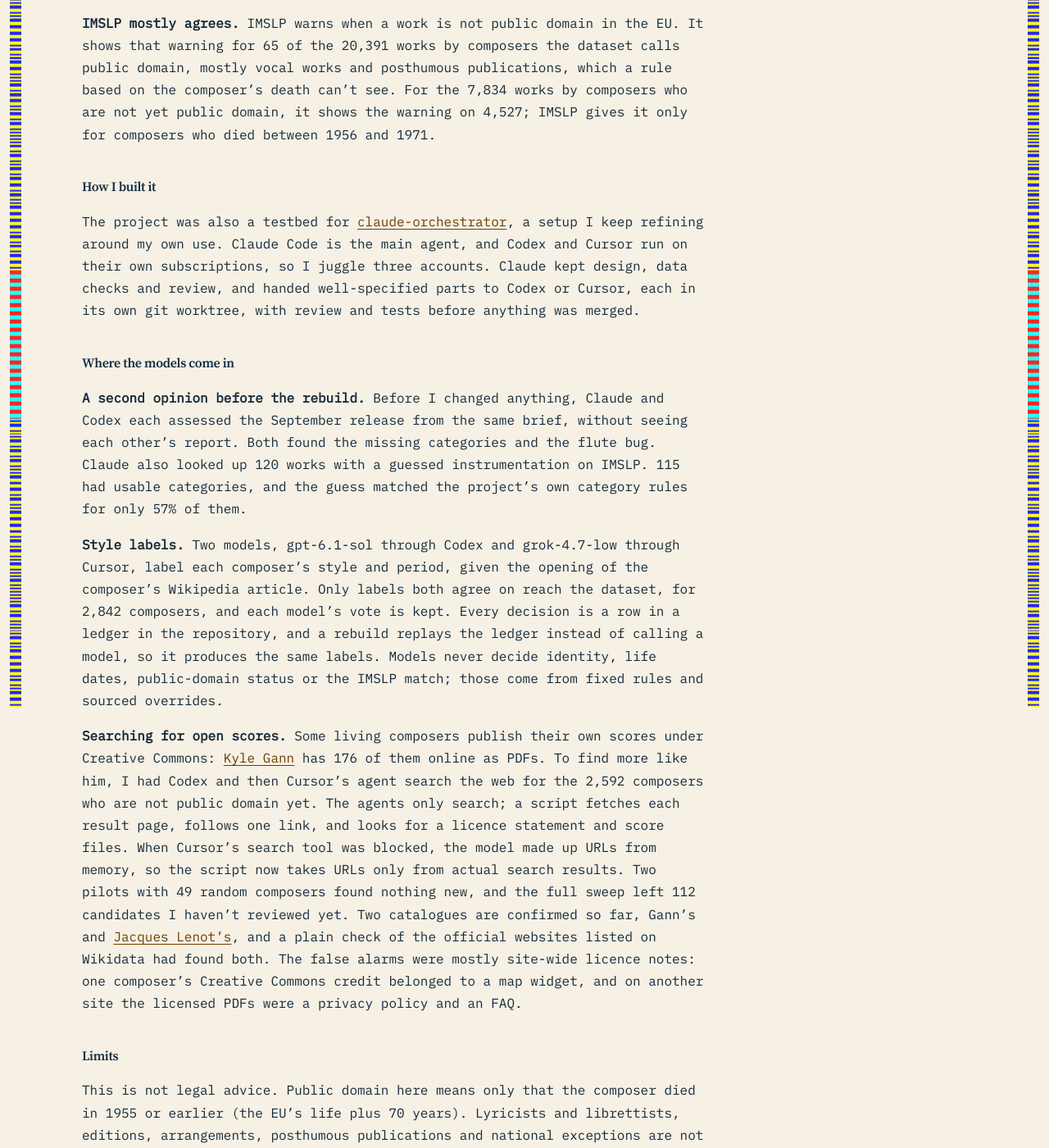
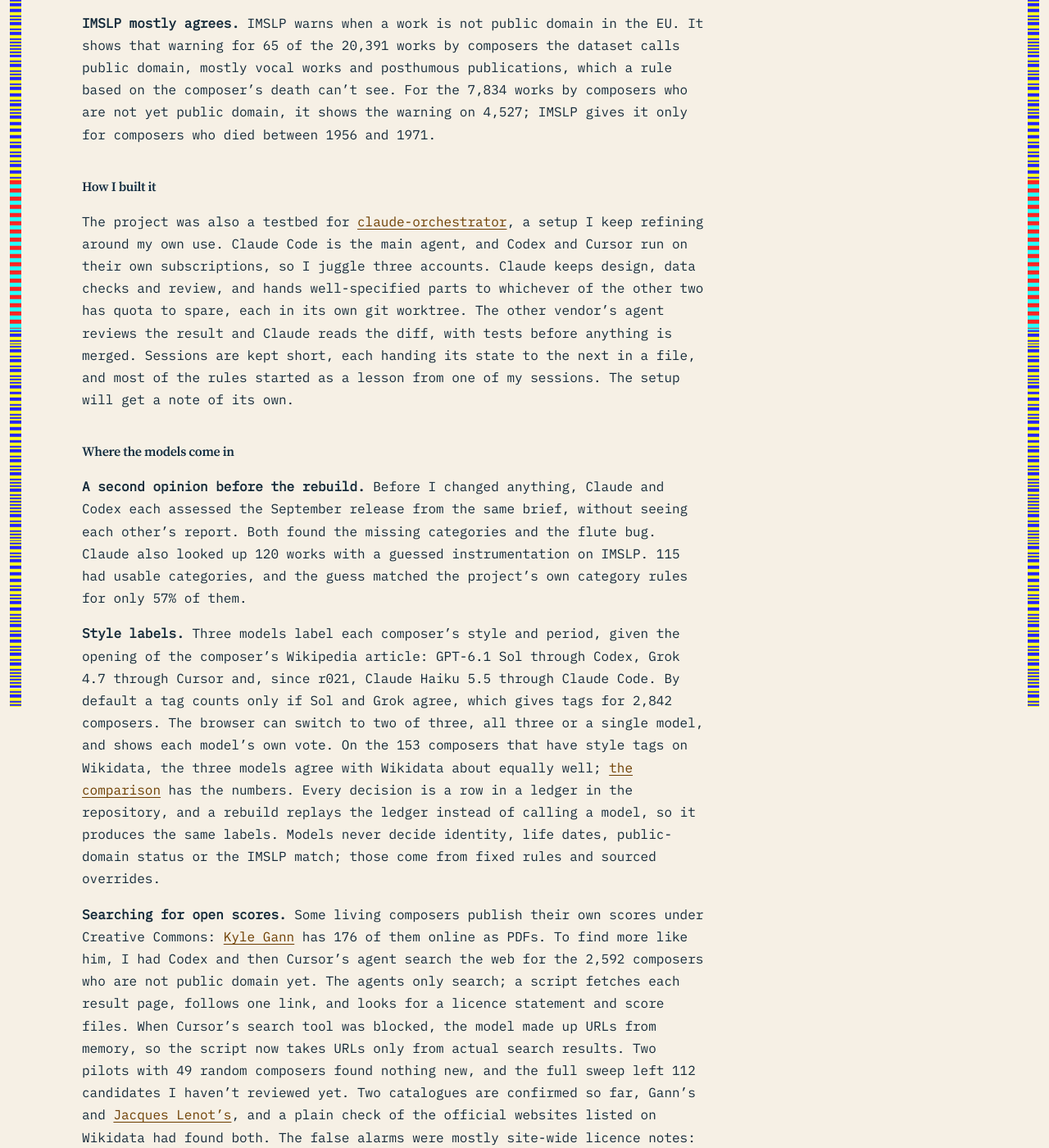
Before and after one commit to egorpol/egorpol.github.io, a Jekyll site: the page built from _posts/2026-10-28-public-domain-sheet-music-finder-revisited.md, in a window 1280 px wide and 1400 px high, scrolled down 1926 px. Shown: the whole window at 82% size. Built offline with Jekyll 4.4.1, drawn with Linux system fonts in a browser that asks for light colours; some of the changed text lies outside the part shown.

Commit message:
Update the eu-pd note for r021 and the current claude-orchestrator
The note describes data version r021 (Claude Haiku 5.5 as a third style
labeller, the browser's choice of whose tags count) and links eu-pd's
comparison with Wikidata. The orchestrator paragraph describes the setup
as it is now and says it will get its own note.

Co-Authored-By: Claude Opus 5.5 <noreply@anthropic.com>

```diff
--- a/_posts/2026-10-28-public-domain-sheet-music-finder-revisited.md
+++ b/_posts/2026-10-28-public-domain-sheet-music-finder-revisited.md
@@ -15,7 +15,7 @@ The old version was a Jupyter notebook of about 200 lines. It scraped Wikipedia
 
 ## What it is now
 
-[eu-pd-composers](https://github.com/egorpol/eu-pd-composers) is a versioned dataset with a [browser](https://egorpol.github.io/eu-pd-composers/). It starts from the same Wikipedia list and adds life dates and identifiers from [Wikidata](https://www.wikidata.org/), each composer’s work pages from [IMSLP](https://imslp.org/), and authority records from [GND](https://lobid.org/gnd) and [VIAF](https://viaf.org/). The current release, r020:
+[eu-pd-composers](https://github.com/egorpol/eu-pd-composers) is a versioned dataset with a [browser](https://egorpol.github.io/eu-pd-composers/). It starts from the same Wikipedia list and adds life dates and identifiers from [Wikidata](https://www.wikidata.org/), each composer’s work pages from [IMSLP](https://imslp.org/), and authority records from [GND](https://lobid.org/gnd) and [VIAF](https://viaf.org/). The current data version, r021:
 
 |                                                    | Composers |
 | -------------------------------------------------- | --------- |
@@ -39,13 +39,13 @@ Open licences are a separate axis from public domain. On IMSLP, 5,573 works have
 
 ## How I built it
 
-The project was also a testbed for [claude-orchestrator](https://github.com/egorpol/claude-orchestrator), a setup I keep refining around my own use. Claude Code is the main agent, and Codex and Cursor run on their own subscriptions, so I juggle three accounts. Claude kept design, data checks and review, and handed well-specified parts to Codex or Cursor, each in its own git worktree, with review and tests before anything was merged.
+The project was also a testbed for [claude-orchestrator](https://github.com/egorpol/claude-orchestrator), a setup I keep refining around my own use. Claude Code is the main agent, and Codex and Cursor run on their own subscriptions, so I juggle three accounts. Claude keeps design, data checks and review, and hands well-specified parts to whichever of the other two has quota to spare, each in its own git worktree. The other vendor’s agent reviews the result and Claude reads the diff, with tests before anything is merged. Sessions are kept short, each handing its state to the next in a file, and most of the rules started as a lesson from one of my sessions. The setup will get a note of its own.
 
 ## Where the models come in
 
 **A second opinion before the rebuild.** Before I changed anything, Claude and Codex each assessed the September release from the same brief, without seeing each other’s report. Both found the missing categories and the flute bug. Claude also looked up 120 works with a guessed instrumentation on IMSLP. 115 had usable categories, and the guess matched the project’s own category rules for only 57% of them.
 
-**Style labels.** Two models, gpt-6.1-sol through Codex and grok-4.7-low through Cursor, label each composer’s style and period, given the opening of the composer’s Wikipedia article. Only labels both agree on reach the dataset, for 2,842 composers, and each model’s vote is kept. Every decision is a row in a ledger in the repository, and a rebuild replays the ledger instead of calling a model, so it produces the same labels. Models never decide identity, life dates, public-domain status or the IMSLP match; those come from fixed rules and sourced overrides.
+**Style labels.** Three models label each composer’s style and period, given the opening of the composer’s Wikipedia article: GPT-6.1 Sol through Codex, Grok 4.7 through Cursor and, since r021, Claude Haiku 5.5 through Claude Code. By default a tag counts only if Sol and Grok agree, which gives tags for 2,842 composers. The browser can switch to two of three, all three or a single model, and shows each model’s own vote. On the 153 composers that have style tags on Wikidata, the three models agree with Wikidata about equally well; [the comparison](https://github.com/egorpol/eu-pd-composers/blob/main/docs/LLM_STYLES.md) has the numbers. Every decision is a row in a ledger in the repository, and a rebuild replays the ledger instead of calling a model, so it produces the same labels. Models never decide identity, life dates, public-domain status or the IMSLP match; those come from fixed rules and sourced overrides.
 
 **Searching for open scores.** Some living composers publish their own scores under Creative Commons: [Kyle Gann](https://www.kylegann.com/Gannmusic.html) has 176 of them online as PDFs. To find more like him, I had Codex and then Cursor’s agent search the web for the 2,592 composers who are not public domain yet. The agents only search; a script fetches each result page, follows one link, and looks for a licence statement and score files. When Cursor’s search tool was blocked, the model made up URLs from memory, so the script now takes URLs only from actual search results. Two pilots with 49 random composers found nothing new, and the full sweep left 112 candidates I haven’t reviewed yet. Two catalogues are confirmed so far, Gann’s and [Jacques Lenot’s](https://www.jacqueslenot.net/partitions/), and a plain check of the official websites listed on Wikidata had found both. The false alarms were mostly site-wide licence notes: one composer’s Creative Commons credit belonged to a map widget, and on another site the licensed PDFs were a privacy policy and an FAQ.
 
```
